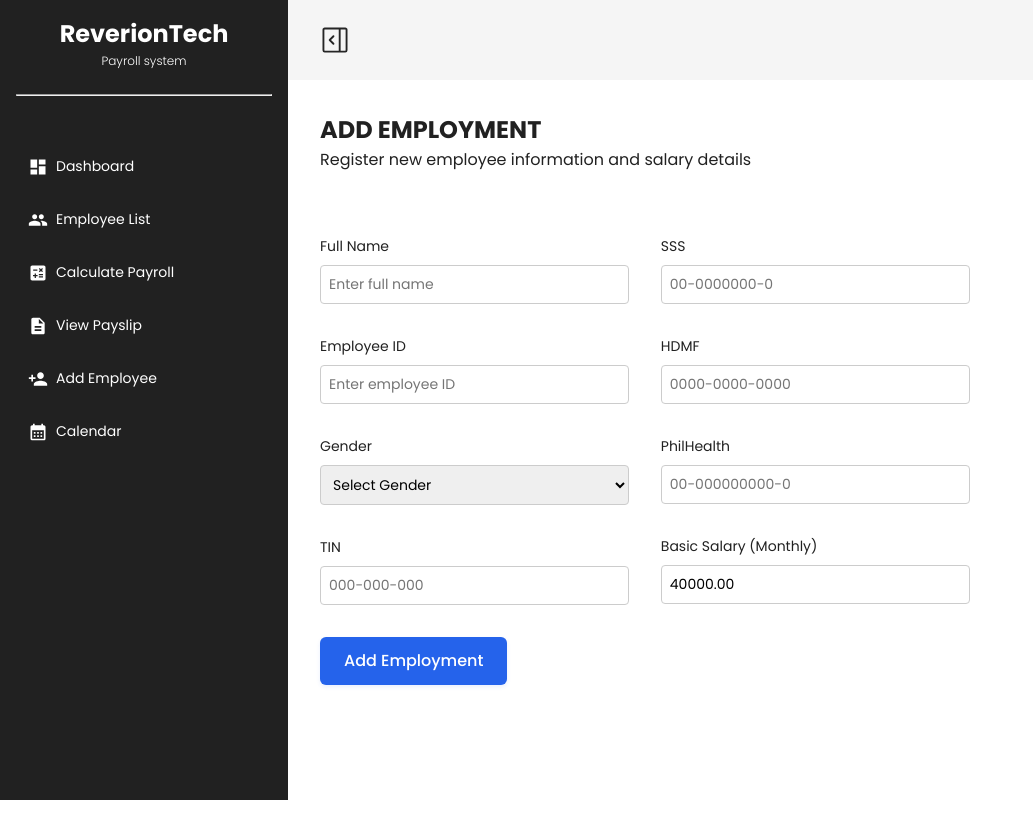
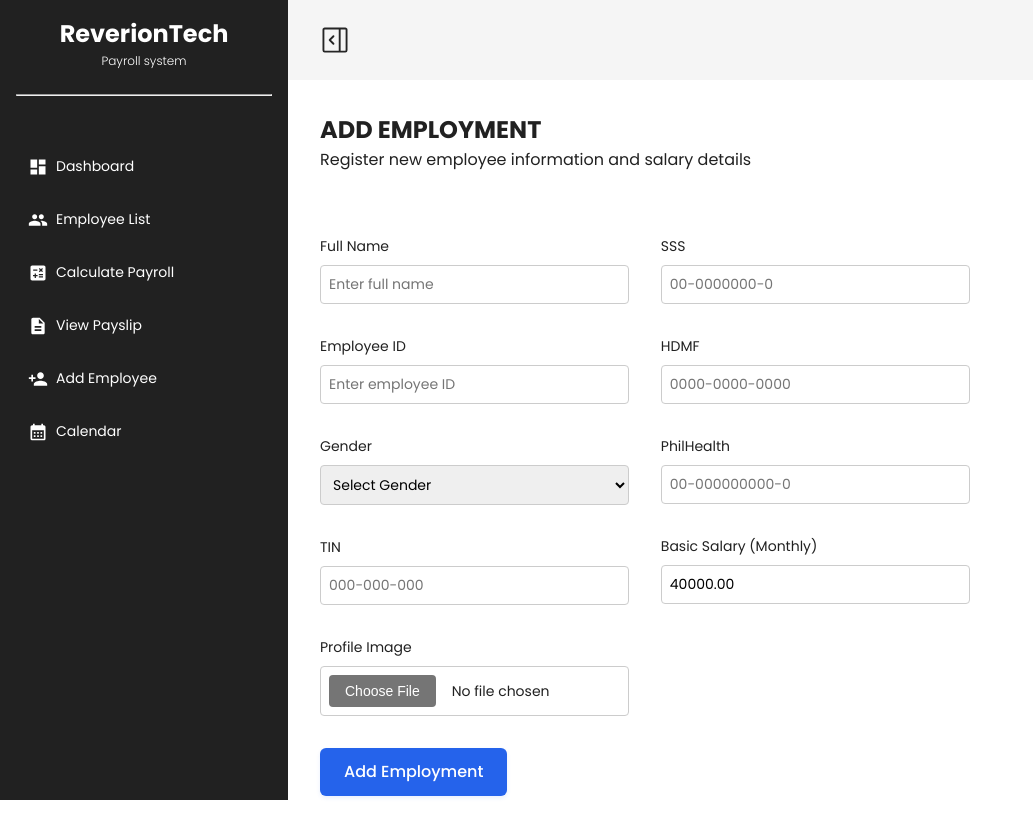
Before and after one commit to reveriontech/payroll, a React (Vite) app: page /addemployment in a window 1280 px wide. Shown: the top 838 px of the page, without its empty margins (0-1033 px from the left). Built offline with nearby package versions, Linux system fonts and the light colour scheme.

Commit message:
Adding image uplaod

```diff
--- a/src/pages/AddEmployment.jsx
+++ b/src/pages/AddEmployment.jsx
@@ -44,7 +44,6 @@ const AddEmployment = () => {
              {/* This div is for left side */}
               <div className='container-left'>
 
-
                {/* For full name */}
                   <div className='full-name'>
                     <label>Full Name</label>
@@ -90,6 +89,22 @@ const AddEmployment = () => {
                       placeholder="000-000-000"
                       value={formData.tin}
                       onChange={handleChange}
+                    />
+                  </div>
+
+                  <div className='profile-image'>
+                    <label>Profile Image</label>
+                    <input
+                      type="file"
+                      name="profileImage"
+                      accept="image/*"
+                      onChange={(e) => {
+                        const file = e.target.files[0];
+                        if (file) {
+                          // You can handle the file upload here
+                          console.log('Selected file:', file);
+                        }
+                      }}
                     />
                   </div>
               </div>
--- a/src/pages/Calendar.jsx
+++ b/src/pages/Calendar.jsx
@@ -244,6 +244,17 @@ const Calendar = () => {
           <div className="sidebar">{renderSelectedDateEvents()}</div>
         )}
       </div>
+
+      {/* This part is for notes */}
+      <section className="notes-section">
+        <h2>Notes</h2>
+        <div className="notes-list">
+          <div className="note-item">
+            <h3>Note 1</h3>
+            <p>This is a note</p>
+          </div>
+        </div>
+      </section>
     </section>
   );
 };
--- a/src/styles/pages/_add-employment.scss
+++ b/src/styles/pages/_add-employment.scss
@@ -1,4 +1,4 @@
-@use '../utils/variables' as addemployment;
+@use "../utils/variables" as addemployment;
 
 $mobile: 360px;
 $tablet: 768px;
@@ -43,7 +43,6 @@ $desktop: 1024px;
       font-size: addemployment.$font-size-sm;
     }
   }
-
 
   .form-container {
     display: flex;
@@ -214,9 +213,7 @@ $desktop: 1024px;
           }
         }
       }
-
     }
-
 
     // This is for right side
     .container-right {
@@ -374,8 +371,6 @@ $desktop: 1024px;
         }
       }
     }
-
-
   }
 
   .calculate-button {
@@ -389,7 +384,7 @@ $desktop: 1024px;
     }
 
     .button {
-            text-align: center;  // Added for all screen sizes
+      text-align: center; // Added for all screen sizes
 
       @media (max-width: addemployment.$breakpoint-sm) {
         width: 100%;
@@ -397,6 +392,48 @@ $desktop: 1024px;
     }
   }
 
+  .profile-image {
+    display: flex;
+    flex-direction: column;
+    gap: 0.5rem;
+    margin-top: 2rem;
 
+    @media (max-width: addemployment.$breakpoint-sm) {
+      margin-top: 1rem;
+    }
 
+    label {
+      font-weight: addemployment.$font-weight-normal;
+      font-size: addemployment.$font-size-sm;
     }
+
+    input[type="file"] {
+      width: 100%;
+      max-width: 450px;
+      padding: 0.5rem;
+      border-radius: 4px;
+      border: 1px solid #ccc;
+      font-size: addemployment.$font-size-sm;
+      box-sizing: border-box;
+
+      &::-webkit-file-upload-button {
+        padding: 0.5rem 1rem;
+        margin-right: 1rem;
+        border: none;
+        border-radius: 4px;
+        background-color: addemployment.$color-gray-600;
+        color: white;
+        cursor: pointer;
+      }
+
+      @media (max-width: addemployment.$breakpoint-sm) {
+        padding: 0.75rem;
+      }
+
+      &:focus {
+        outline: none;
+        border-color: #4a90e2;
+      }
+    }
+  }
+}
```
Lines whose indentation alone changed are shown as unchanged.
